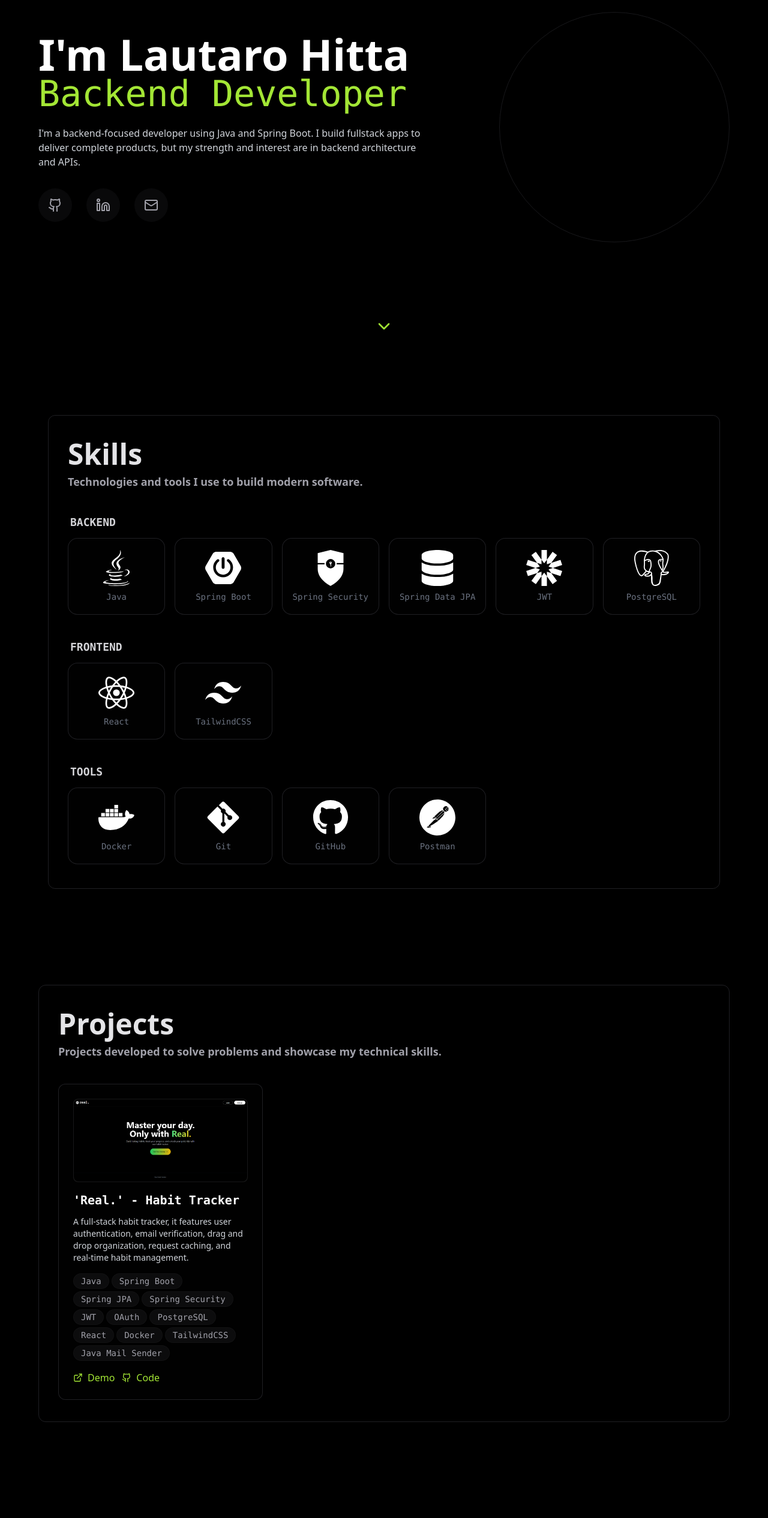
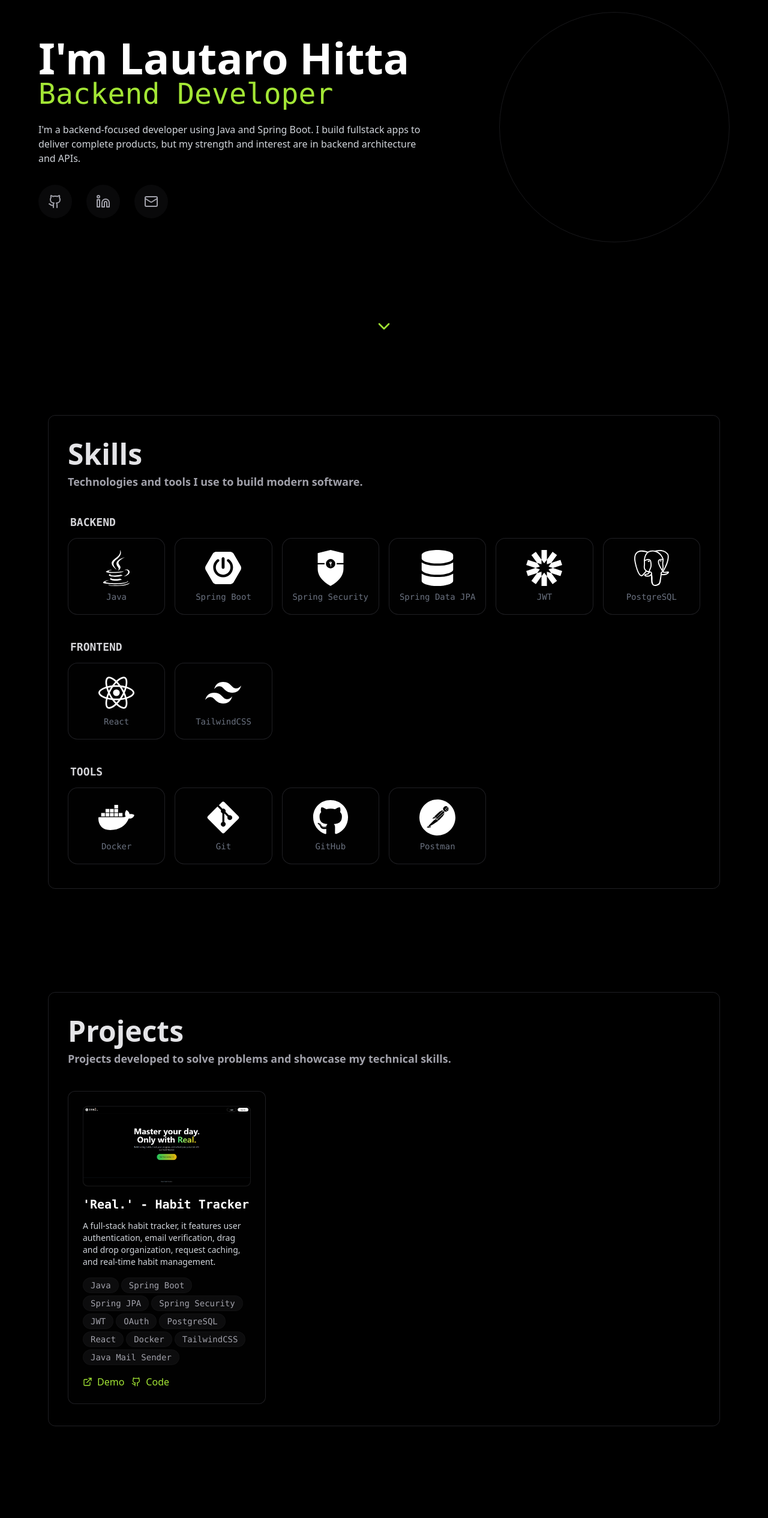
Before and after one commit to hittaLautaro/portfolio, a React (Vite) app: page / in a window 1280 px wide. Shown: the part 200-2731 px from the top of the page at 60% size. Built offline with nearby package versions, Linux system fonts and the light colour scheme.

Commit message:
more fixes

```diff
--- a/src/Landing/components/Hero.jsx
+++ b/src/Landing/components/Hero.jsx
@@ -57,7 +57,7 @@ const Hero = ({ id, isVisible }) => {
                   <span className="">{t.hero.name}</span>
                 </span>
               </div>
-              <span className=" text-2xl md:text-4xl lg:text-5xl xl:text-6xl font-mono text-lime-400 font-normal">
+              <span className=" text-xl md:text-3xl lg:text-4xl xl:text-5xl font-mono text-lime-400 font-normal">
                 {t.hero.role}
               </span>
             </div>
--- a/src/Landing/components/Projects.jsx
+++ b/src/Landing/components/Projects.jsx
@@ -8,7 +8,10 @@ const Projects = ({ id }) => {
   const t = content[language];
 
   return (
-    <section id={id} className="py-5 md:py-20 px-6">
+    <section
+      id={id}
+      className="py-5 md:py-20 px-3 sm:px-10 lg:px-20 bg-black mt-3"
+    >
       <div className="max-w-6xl mx-auto text-center border border-zinc-700/50 px-5 pt-5 lg:px-8 lg:pt-10 rounded-xl">
         <div className="mb-10 md:mb-10">
           <h2 className="text-3xl md:text-5xl text-left font-bold text-zinc-200 ">
--- a/src/Landing/components/Skills.jsx
+++ b/src/Landing/components/Skills.jsx
@@ -48,7 +48,7 @@ const Skills = ({ id }) => {
       id={id}
       className="py-5 md:py-20 px-3 sm:px-10 lg:px-20 bg-black mt-3"
     >
-      <div className="max-w-6xl mx-auto text-center border border-zinc-700/50 px-5 pt-5 lg:px-8 lg:pt-10 rounded-xl ">
+      <div className="max-w-6xl mx-auto text-center border border-zinc-700/50 px-5 pt-5 lg:px-8 lg:pt-10 rounded-xl">
         <div className="mb-5 md:mb-10">
           <h2 className="text-3xl md:text-5xl text-left font-bold text-zinc-200 ">
             {t.technologies.title}
--- a/src/Landing/page.jsx
+++ b/src/Landing/page.jsx
@@ -35,8 +35,8 @@ const LandingPage = () => {
       <Projects id="projects" />
       <Education id="education" />
 
-      <footer className="border-t border-zinc-700/50 py-8 text-center text-gray-400">
-        <p>© 2025 Lautaro Hitta - Web Developer Portfolio</p>
+      <footer className="border-t border-zinc-700/50 py-8 text-center  text-gray-400">
+        <div className="text-xs">© 2025 Lautaro Hitta - Portfolio</div>
       </footer>
     </div>
   );
--- a/src/Landing/utils/content.js
+++ b/src/Landing/utils/content.js
@@ -10,7 +10,7 @@ export const content = {
     hero: {
       me: "Soy",
       name: "Lautaro Hitta",
-      role: "Desarrollador backend",
+      role: "Desarrollador Backend",
       description:
         "Soy un desarrollador enfocado en backend, especializado en Java y Spring Boot. Construyo aplicaciones fullstack para entregar productos completos, pero mi fuerte e interés está en la arquitectura backend y APIs.",
     },
```
